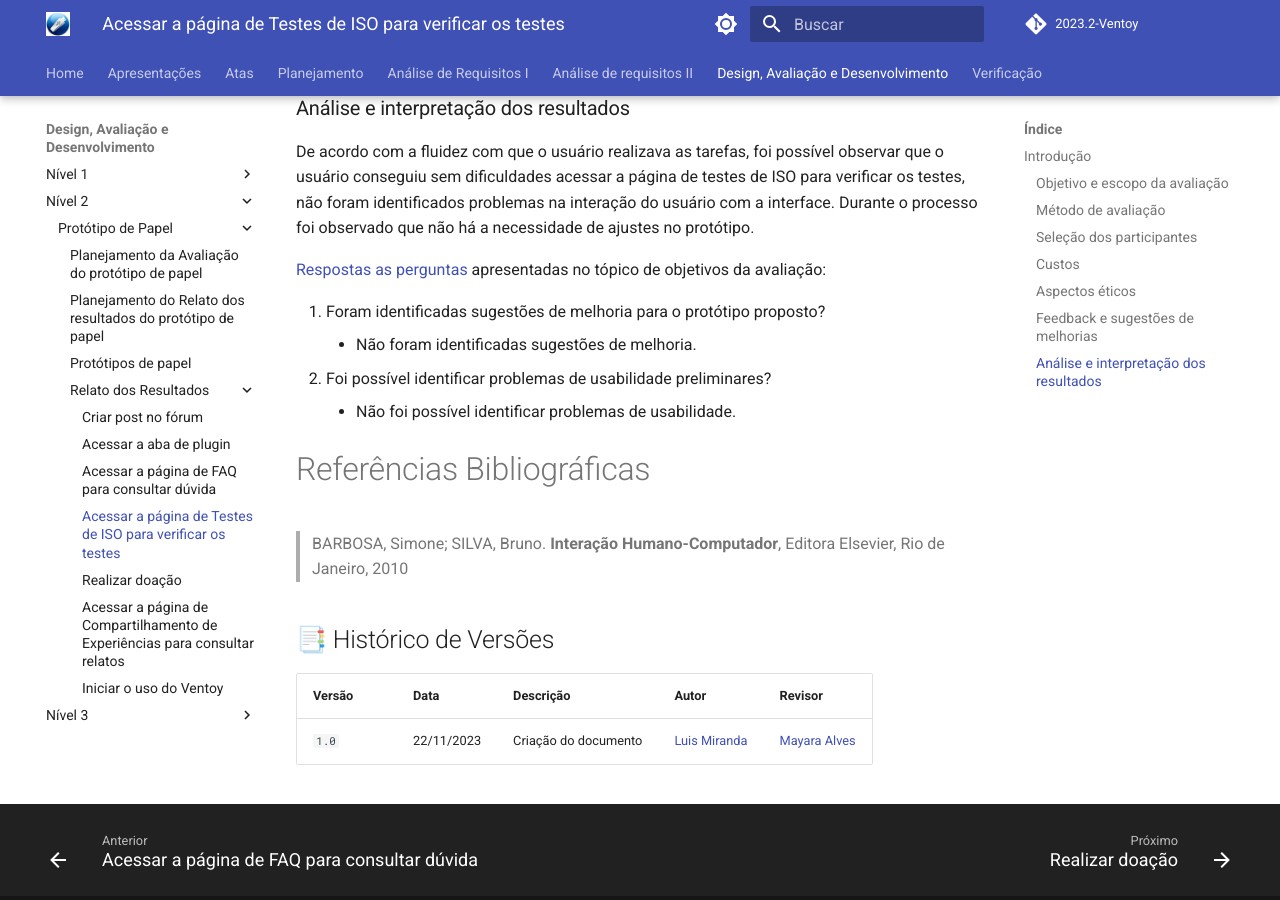
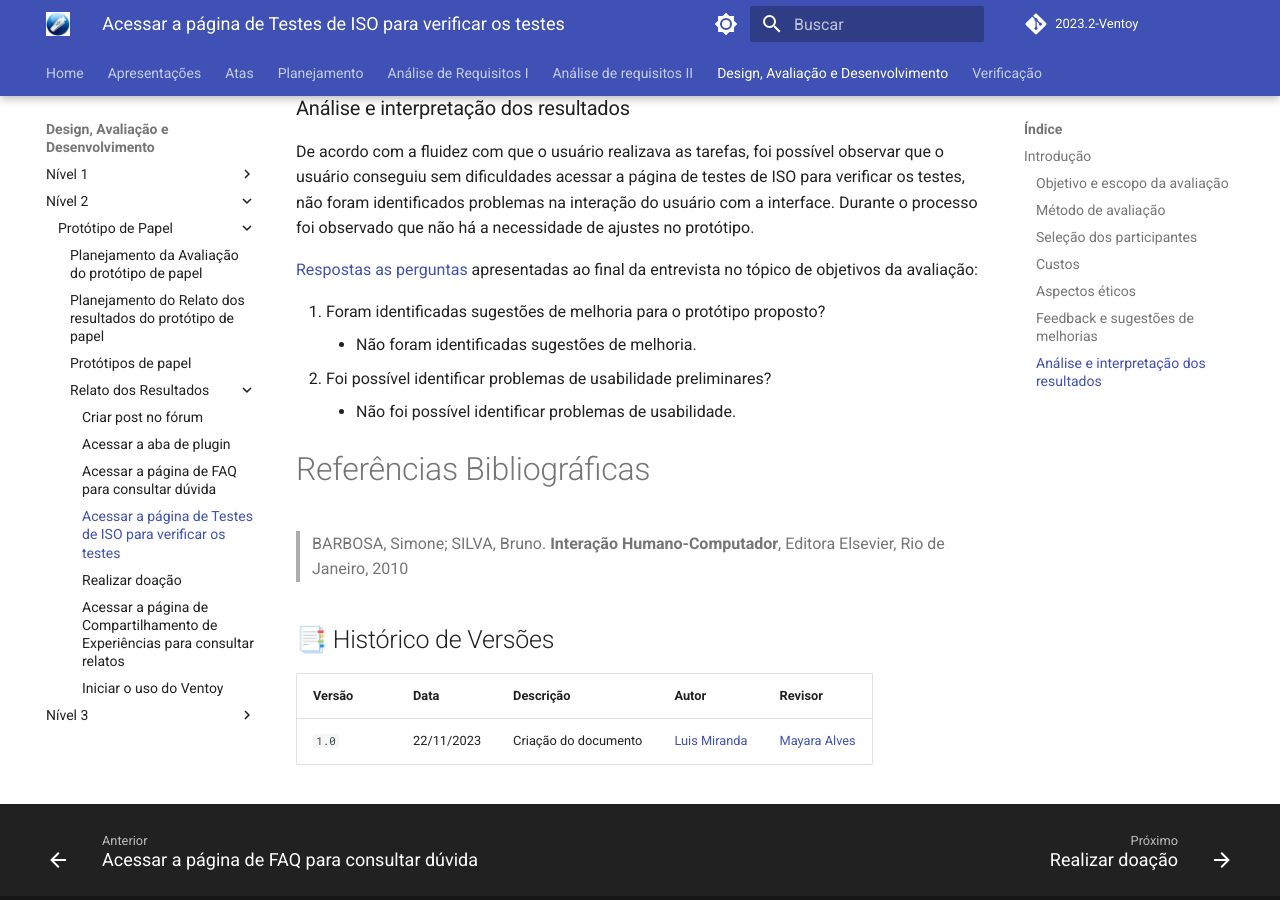
Before and after one commit to Interacao-Humano-Computador/2023.2-Ventoy, an MkDocs documentation site: the page built from docs/DAD/nivel2/prototipoDePapel/RelatoTesteISO.md, in a window 1280 px wide and 900 px high, scrolled down 2332 px. Built offline with MkDocs 1.6.1 and Material for MkDocs 9.7.7, drawn with Linux system fonts in a browser that asks for light colours; comment, search, counter and statistics services are not loaded.

Commit message:
Update RelatoTesteISO.md

```diff
--- a/docs/DAD/nivel2/prototipoDePapel/RelatoTesteISO.md
+++ b/docs/DAD/nivel2/prototipoDePapel/RelatoTesteISO.md
@@ -75,7 +75,7 @@
 ### Análise e interpretação dos resultados
 De acordo com a fluidez com que o usuário realizava as tarefas, foi possível observar que o usuário conseguiu sem dificuldades acessar a página de testes de ISO para verificar os testes, não foram identificados problemas na interação do usuário com a interface. Durante o processo foi observado que não há a necessidade de ajustes no protótipo.
 
-[Respostas as perguntas]() apresentadas no tópico de objetivos da avaliação:
+[Respostas as perguntas](https://youtu.be/NQdwb7WBXrY) apresentadas ao final da entrevista no tópico de objetivos da avaliação:
 
 1. Foram identificadas sugestões de melhoria para o protótipo proposto?
      - Não foram identificadas sugestões de melhoria.
```
